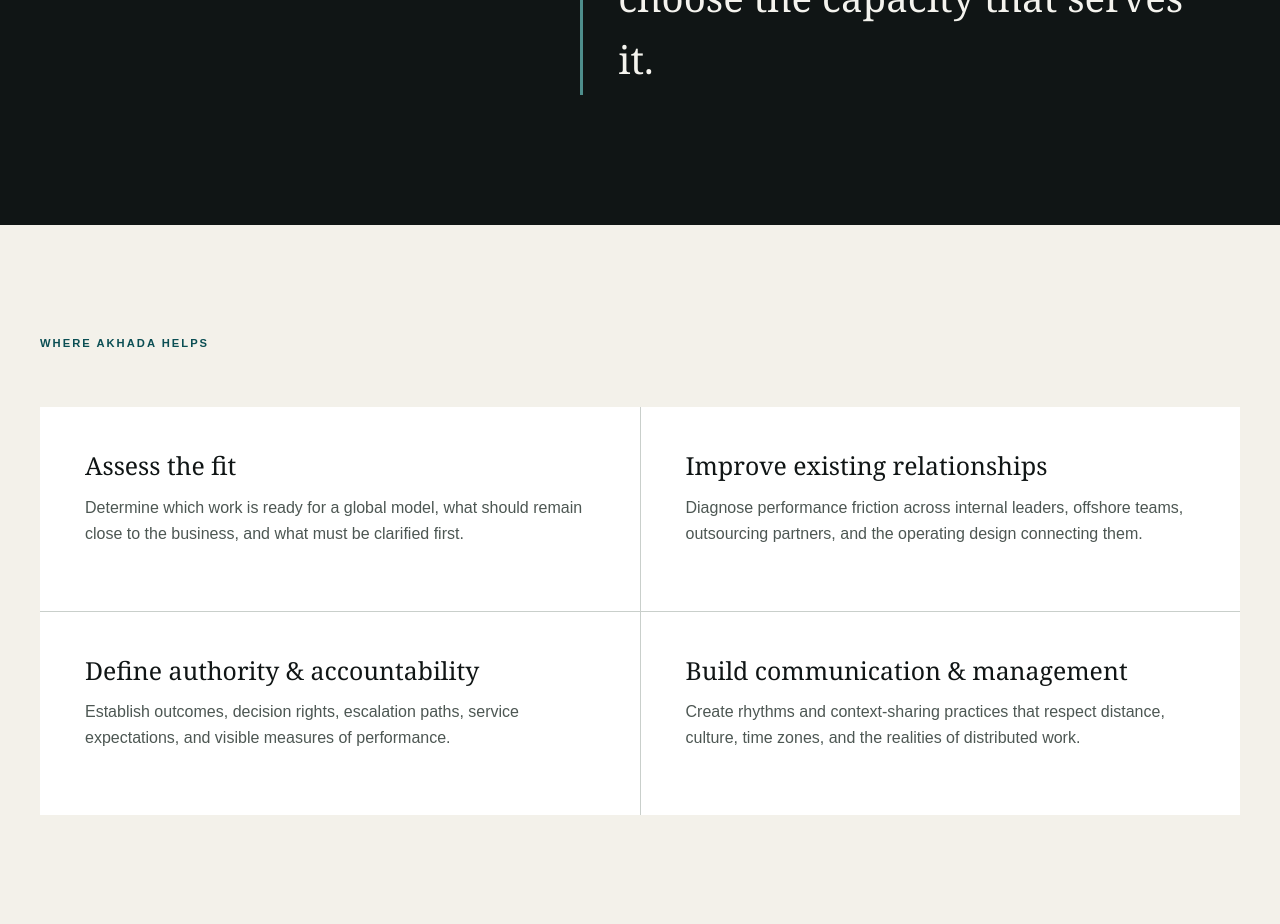
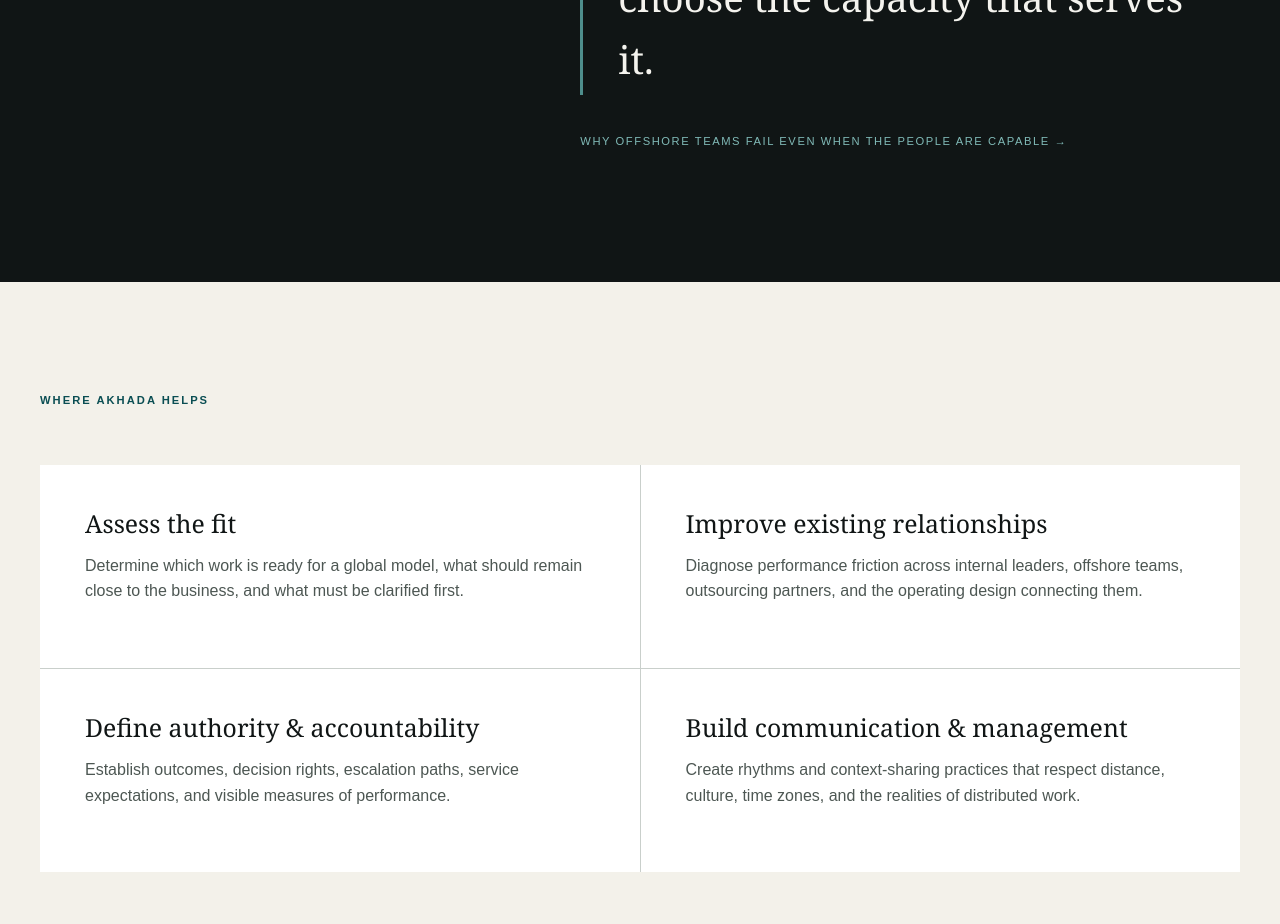
Before and after one commit to sasmithconsult/akhadaconsulting.com, a Next.js app: page /execution/global-teams in a window 1280 px wide. Shown: the part 1100-2024 px from the top of the page. Built offline with nearby package versions, Linux system fonts and the light colour scheme.

Commit message:
Link global teams service to offshore failure guide

```diff
--- a/app/execution/global-teams/page.js
+++ b/app/execution/global-teams/page.js
@@ -43,6 +43,11 @@ export default function GlobalTeams() {
             <p className="principle">
               Design the work and management system first. Then choose the
               capacity that serves it.
+            </p>
+            <p style={{ marginTop: 32 }}>
+              <Link className="text-link" href="/why-offshore-teams-fail">
+                Why offshore teams fail even when the people are capable →
+              </Link>
             </p>
           </div>
         </section>
```
